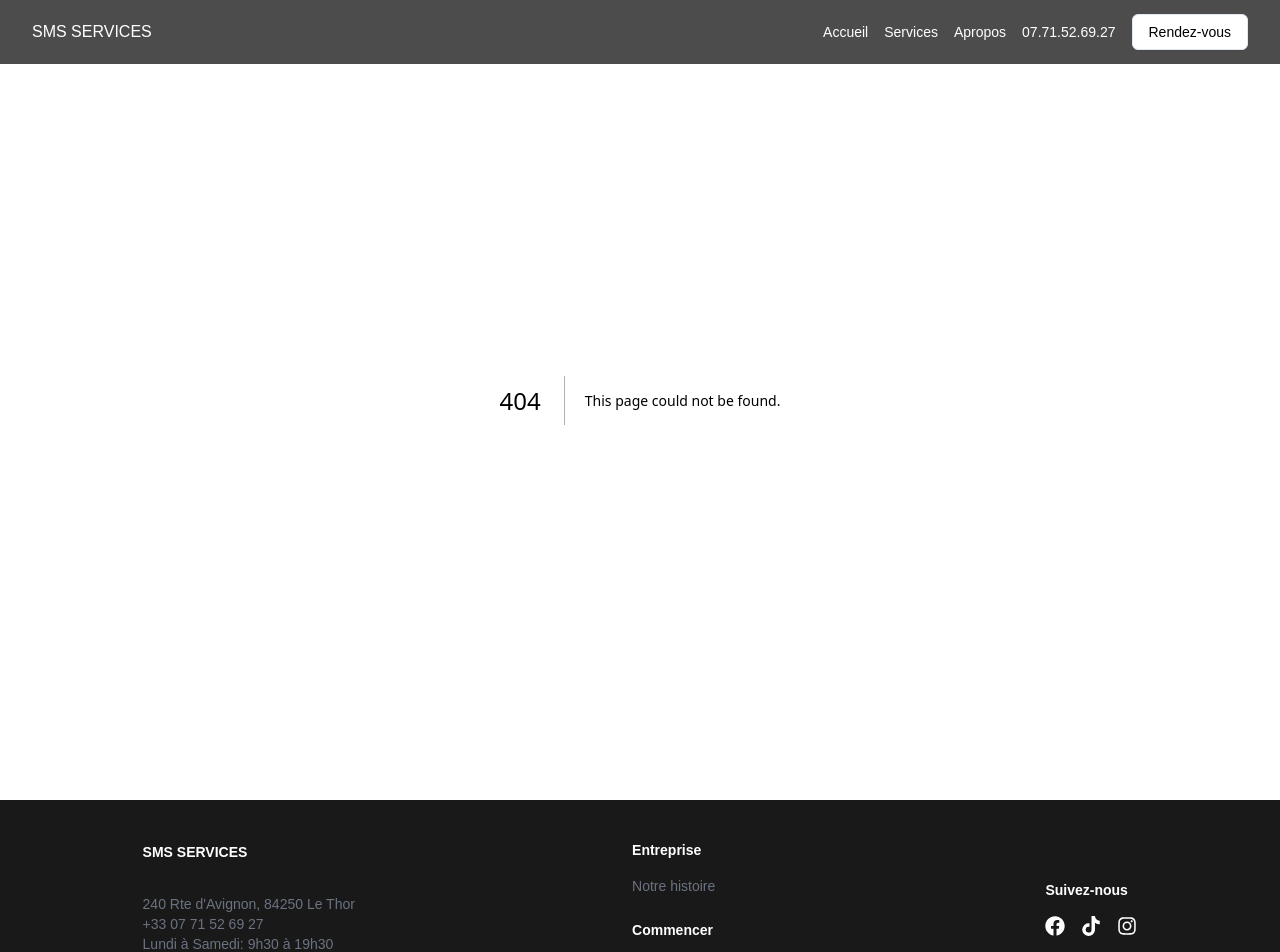
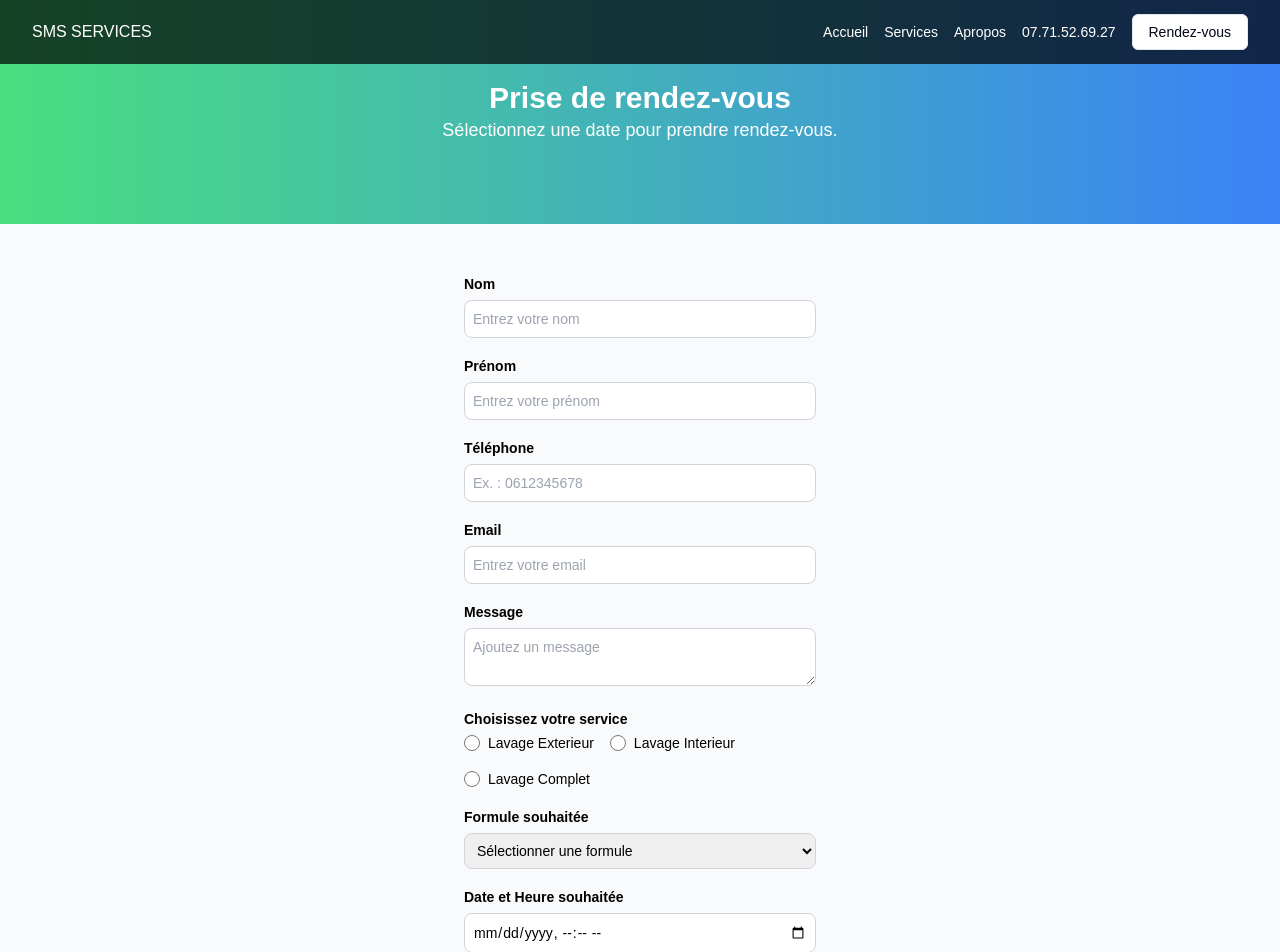
Before and after one commit to franck-tchassi/sms-service, a Next.js app: page /rdv in a window 1280 px wide. Before the commit this address had no page. Shown: the top 952 px of the page. Built offline with nearby package versions, Linux system fonts and the light colour scheme; no server answers.

Commit message:
ajout de la logique rendez-vous

```diff
--- /dev/null
+++ b/app/rdv/ButtonSubmit.tsx
@@ -0,0 +1,12 @@
+import { ButtonProps } from "@/components/ui/button";
+
+export const ButtonSubmit: React.FC<ButtonProps> = ({ children, ...rest }) => {
+  return (
+    <button
+      className="w-full p-2 text-white rounded-lg bg-blue-600 hover:bg-blue-700 disabled:bg-gray-300"
+      {...rest}
+    >
+      {children || "Envoyer"} {/* Affiche "Envoyer" si aucun enfant n'est fourni */}
+    </button>
+  );
+};
--- /dev/null
+++ b/app/rdv/_actions/actions.ts
@@ -0,0 +1,76 @@
+"use server";
+
+import { Resend } from "resend";
+import { z } from "zod";
+import { responseMessages } from "./response-message";
+
+const resend = new Resend(process.env.RESEND_API_KEY);
+
+export const sendMessage = async (prevState: { message: string }, formData: FormData) => {
+
+  // Si le message a déjà été envoyé avec succès, ne pas envoyer à nouveau
+  if (
+    prevState.message === responseMessages.success ||
+    prevState.message === responseMessages.alreadySend
+  ) {
+    return { message: responseMessages.alreadySend };
+  }
+
+  const schema = z.object({
+    name: z.string().min(2, { message: "Veuillez entrer un nom valide" }),
+    prenom: z.string().min(2, { message: "Veuillez entrer un prénom valide" }),
+    email: z.string().email({ message: "Veuillez entrer une adresse email valide" }),
+    tel: z.string().min(10, { message: "Veuillez entrer un numéro de téléphone valide" }),
+    formule: z.string().nonempty({ message: "Veuillez sélectionner un forfait" }),
+    message: z.string(),
+    date_heure: z
+      .string()
+      .refine(
+        (val) => {
+          if (!val) return false;
+          const date = new Date(val);
+          const hour = date.getHours();
+          return hour >= 8 && hour <= 20;
+        },
+        { message: "L'heure doit être comprise entre 08h00 et 20h00." }
+      ),
+  });
+
+  const parse = schema.safeParse({
+    name: formData.get("name"),
+    prenom: formData.get("prenom"),
+    email: formData.get("email"),
+    tel: formData.get("tel"),
+    formule: formData.get("formule"),
+    message: formData.get("message"),
+    date_heure: formData.get("date_heure"),
+  });
+
+  if (!parse.success) {
+    return { message: responseMessages.failed };
+  }
+
+  const { name, prenom, email, tel, formule, message, date_heure } = parse.data;
+
+  try {
+    // Envoi de l'email via Resend
+    await resend.emails.send({
+      from: "Noreply <noreply@smsservices.fr>",
+      to: ["smsservices84thor@gmail.com"],
+      subject: `Nouveau message de ${name} ${prenom}`,
+      html: `
+        <p><strong>Nom :</strong> ${name} ${prenom}</p>
+        <p><strong>Email :</strong> ${email}</p>
+        <p><strong>Téléphone :</strong> ${tel}</p>
+        <p><strong>Formule :</strong> ${formule}</p>
+        <p><strong>Date et Heure :</strong> ${date_heure}</p>
+        <p><strong>Message :</strong><br/>${message}</p>
+      `,
+    });
+
+    return { message: responseMessages.success };
+  } catch (err) {
+    console.error("Erreur lors de l'envoi de l'email:", err);
+    return { message: responseMessages.failed };
+  }
+};
--- /dev/null
+++ b/app/rdv/_actions/response-message.ts
@@ -0,0 +1,5 @@
+export const responseMessages ={
+    failed: "Failed to send message.",
+    success: "Message envoyé avec success.",
+    alreadySend: "Message already sent.",
+}
--- /dev/null
+++ b/app/rdv/page.tsx
@@ -0,0 +1,153 @@
+"use client";
+
+import React, { useActionState } from "react";
+import { useFormStatus } from "react-dom";
+import { sendMessage } from "./_actions/actions"; // Import de l'action côté serveur
+import { ButtonSubmit } from "./ButtonSubmit";
+import { responseMessages } from "./_actions/response-message";
+
+// Déclaration du composant SubmitButton
+const SubmitButton: React.FC = () => {
+  const { pending } = useFormStatus();
+  return <ButtonSubmit disabled={pending}>Envoyer</ButtonSubmit>;
+};
+
+
+const RdvPage = () => {
+  const [state, formAction] = useActionState(sendMessage, { message: "" });
+
+  return (
+    <div className="bg-gray-50">
+      {/* En-tête */}
+      <div className="bg-gradient-to-r from-green-400 to-blue-500 text-white py-20 text-center">
+        <h1 className="text-3xl font-extrabold">Prise de rendez-vous</h1>
+        <p className="text-lg px-6">Sélectionnez une date pour prendre rendez-vous.</p>
+      </div>
+
+      {/* Formulaire */}
+      <form action={formAction} className="p-12 text-black space-y-4 text-start max-w-md mx-auto">
+        {/* Nom */}
+        <div className="space-y-1">
+          <label htmlFor="name" className="font-bold text-sm">Nom</label>
+          <input
+            id="name"
+            name="name"
+            type="text"
+            required
+            placeholder="Entrez votre nom"
+            className="w-full p-2 text-sm rounded-lg border border-gray-300 focus:outline-none focus:ring-1 focus:ring-blue-500"
+          />
+        </div>
+
+        {/* Prénom */}
+        <div className="space-y-1">
+          <label htmlFor="prenom" className="font-bold text-sm">Prénom</label>
+          <input
+            id="prenom"
+            name="prenom"
+            type="text"
+            required
+            placeholder="Entrez votre prénom"
+            className="w-full p-2 text-sm rounded-lg border border-gray-300 focus:outline-none focus:ring-1 focus:ring-blue-500"
+          />
+        </div>
+
+        {/* Téléphone */}
+        <div className="space-y-1">
+          <label htmlFor="tel" className="font-bold text-sm">Téléphone</label>
+          <input
+            id="tel"
+            name="tel"
+            type="text"
+            required
+            placeholder="Ex. : 0612345678"
+            className="w-full p-2 text-sm rounded-lg border border-gray-300 focus:outline-none focus:ring-1 focus:ring-blue-500"
+          />
+        </div>
+
+        {/* Email */}
+        <div className="space-y-1">
+          <label htmlFor="email" className="font-bold text-sm">Email</label>
+          <input
+            id="email"
+            name="email"
+            type="email"
+            required
+            placeholder="Entrez votre email"
+            className="w-full p-2 text-sm rounded-lg border border-gray-300 focus:outline-none focus:ring-1 focus:ring-blue-500"
+          />
+        </div>
+
+        {/* Message */}
+        <div className="space-y-1">
+          <label htmlFor="message" className="font-bold text-sm">Message</label>
+          <textarea
+            id="message"
+            name="message"
+            required
+            placeholder="Ajoutez un message"
+            className="w-full p-2 text-sm rounded-lg border border-gray-300 focus:outline-none focus:ring-1 focus:ring-blue-500"
+          />
+        </div>
+
+        {/* Choix du service */}
+        <div className="space-y-1">
+          <p className="font-bold text-sm">Choisissez votre service</p>
+          <div className="flex flex-wrap gap-4">
+            {["exterieur", "interieur", "complet"].map((service) => (
+              <label key={service} className="flex items-center space-x-2 text-sm">
+                <input
+                  type="radio"
+                  name="service"
+                  value={service}
+                  className="w-4 h-4 text-blue-500"
+                />
+                <span>{`Lavage ${service.charAt(0).toUpperCase() + service.slice(1)}`}</span>
+              </label>
+            ))}
+          </div>
+        </div>
+
+        {/* Formule */}
+        <div className="space-y-1">
+          <label htmlFor="formule" className="font-bold text-sm">Formule souhaitée</label>
+          <select
+            id="formule"
+            name="formule"
+            required
+            className="w-full p-2 text-sm rounded-lg border border-gray-300 focus:outline-none focus:ring-1 focus:ring-blue-500"
+          >
+            <option value="">Sélectionner une formule</option>
+            <option value="sieges">Formule Sièges</option>
+            <option value="integrale">Formule Intégrale</option>
+            <option value="carte">Services à la carte</option>
+          </select>
+        </div>
+
+        {/* Date et Heure */}
+        <div className="space-y-1">
+          <label htmlFor="date_heure" className="font-bold text-sm">Date et Heure souhaitée</label>
+          <input
+            id="date_heure"
+            type="datetime-local"
+            name="date_heure"
+            required
+            className="w-full p-2 text-sm rounded-lg border border-gray-300 focus:outline-none focus:ring-1 focus:ring-blue-500"
+          />
+        </div>
+
+        {/* Message de soumission */}
+        {state.message && (
+          <p className={`text-sm ${state.message === responseMessages.success ? "text-green-500" : "text-red-500"}`}>
+            {state.message}
+          </p>
+        )}
+
+        {/* Bouton de soumission */}
+        <SubmitButton />
+      </form>
+    </div>
+  );
+};
+
+export default RdvPage;
--- a/package.json
+++ b/package.json
@@ -21,8 +21,10 @@
     "react-dom": "^19.0.0",
     "react-icons": "^5.4.0",
     "react-simple-typewriter": "^5.0.1",
+    "resend": "^4.1.1",
     "tailwind-merge": "^2.6.0",
-    "tailwindcss-animate": "^1.0.7"
+    "tailwindcss-animate": "^1.0.7",
+    "zod": "^3.24.1"
   },
   "devDependencies": {
     "@eslint/eslintrc": "^3",
```
Also changed, not shown: 1 other file (tests, documents, lock files or other folders).
